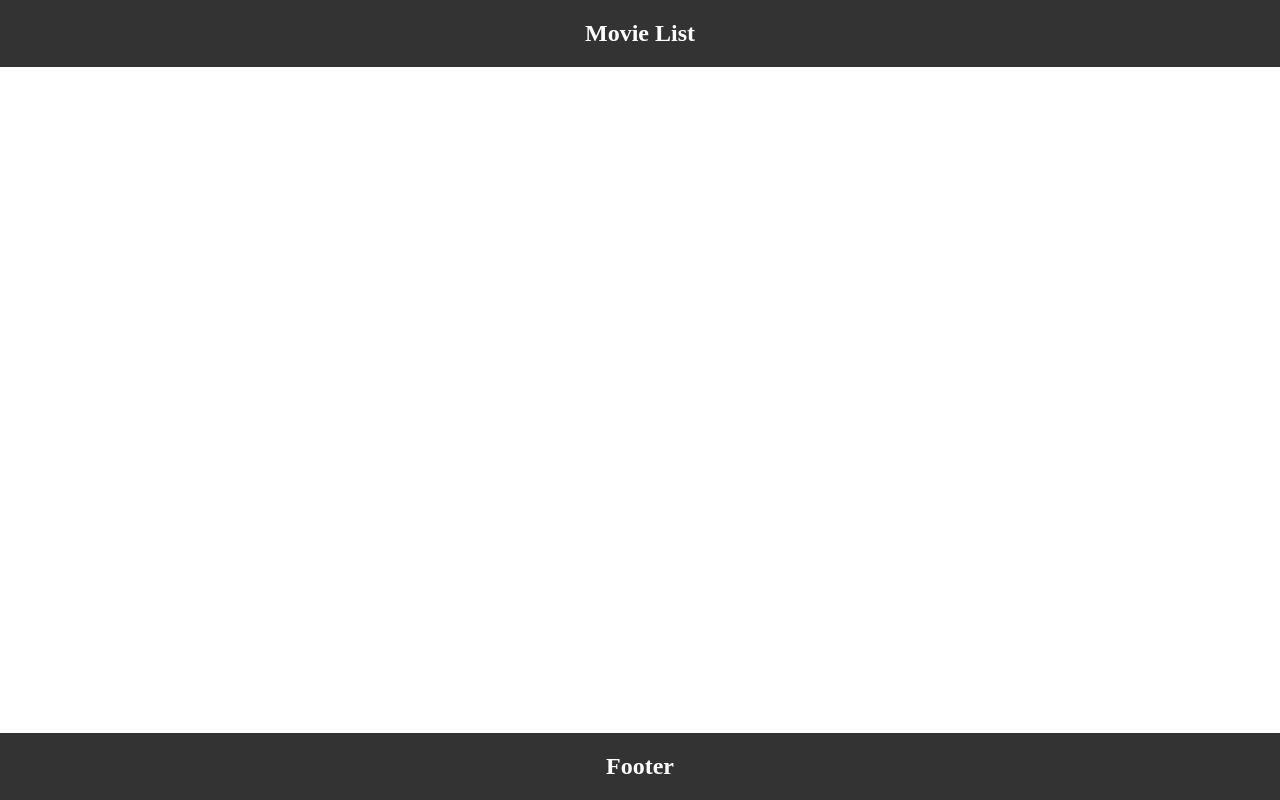
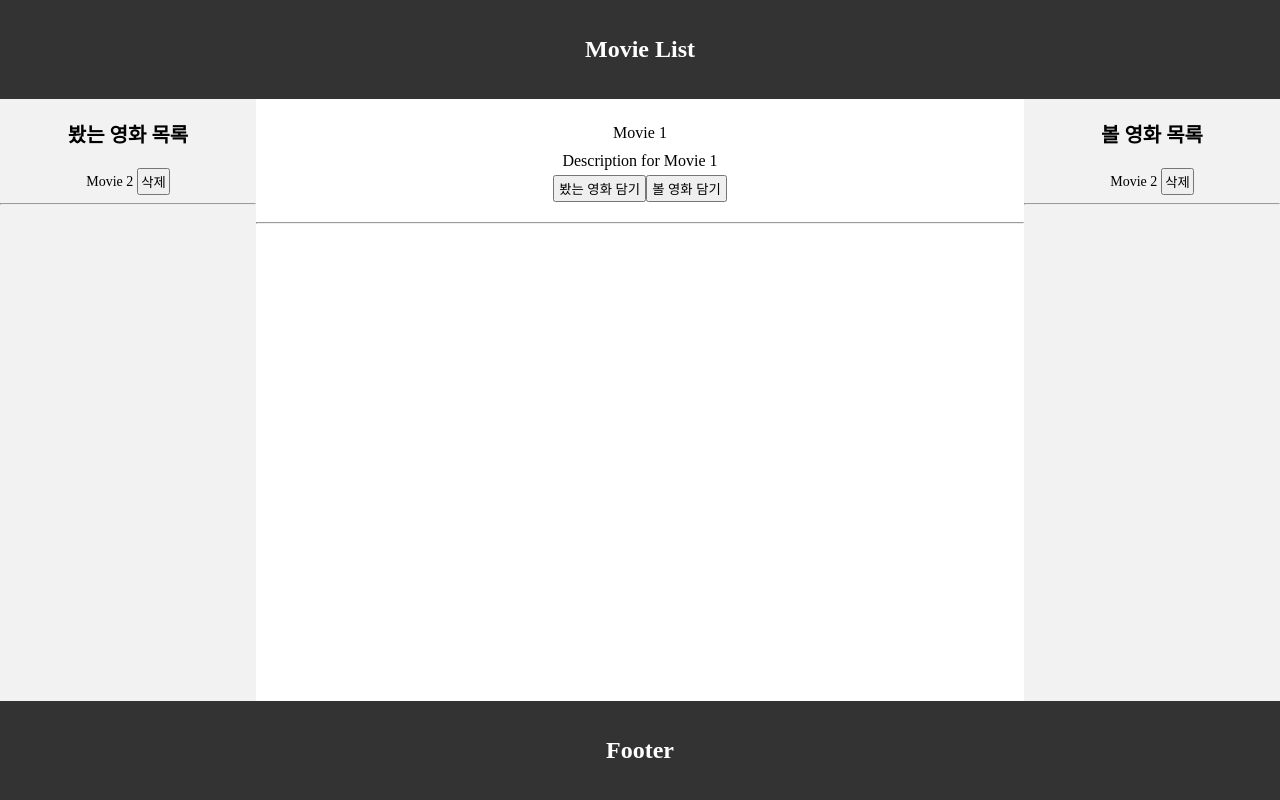
Before and after one commit to Likelion-YeungNam-Univ/12th-fe-session8-assignment, a React (Create React App) app in the folder fe8/: page / in a window 1280 px wide. Built offline with nearby package versions, Linux system fonts and the light colour scheme.

Commit message:
design: 레이아웃 배치 완료

```diff
--- a/fe8/src/App.js
+++ b/fe8/src/App.js
@@ -1,5 +1,7 @@
 import styled from 'styled-components';
 import './App.css'
+import SelectedMovies from './components/SelectedMovies';
+import MovieList from './components/MovieList';
 
 function App() {
 
@@ -26,39 +28,38 @@ function App() {
 
 
   return (
-    <div>
+    <ContentsContainer>
       <Header>Movie List</Header>
 
-
-      <div>
-
+      <MainContainer>
         {/* 봤는 영화 목록 */}
-
+        <SelectedMovies title='봤는 영화 목록'></SelectedMovies>
 
         {/* 영화목록 */}
-
-
+        <Main>
+          <MovieList></MovieList>
+        </Main>
 
         {/* 볼 영화 목록 */}
-
-
-      </div>
-
+        <SelectedMovies title='볼 영화 목록'></SelectedMovies>
+      </MainContainer>
 
       <Footer>Footer</Footer>
-    </div>
+    </ContentsContainer>
   );
 }
 
 // Header와 Footer 공통 스타일
 const commonStyles = `
-  height: fit-content;
+  flex: 1; // 세로 폭 설정
   width: 100%;
   background-color: #333333;
   color: white;
-  padding: 20px 0;
-  text-align: center;
+  padding: 12px 0;
 
+  display: flex;
+  justify-content: center;
+  align-items: center;
 `
 const Header=styled.h2`
  ${commonStyles}
@@ -66,8 +67,27 @@ const Header=styled.h2`
 const Footer=styled.h2`
   ${commonStyles}
 
-  position: fixed;
+  /* position: fixed; */
   bottom: 0;
 `
 
+const MainContainer=styled.div`
+  display: flex;
+  /* height: 100%; */
+  flex: 8; // 세로 폭 설정
+`
+
+const Main=styled.div`
+  height: 100%;
+  flex: 6; // 가로 폭 설정
+  overflow-y: scroll;
+
+`
+const ContentsContainer=styled.div`
+display: flex;
+flex-direction: column;
+height: 100vh;
+`
+
+
 export default App;
--- /dev/null
+++ b/fe8/src/components/MovieInfo.js
@@ -0,0 +1,40 @@
+import styled from 'styled-components';
+
+function MovieInfo(){
+
+    return(
+        <MovieList>
+            <MovieItem>
+                <MovieTitle>Movie 2</MovieTitle>
+                <Button>삭제</Button>
+            </MovieItem>
+
+            <hr></hr>
+
+        </MovieList>
+
+    )
+
+}
+
+const MovieList=styled.div`
+    display: flex;
+    flex-direction: column;
+`
+
+const MovieTitle=styled.div`
+  font-size: 14px;
+`
+const MovieItem=styled.div`
+  display: flex;
+  justify-content: center;
+  align-items: center;
+  padding-bottom: 8px;
+`
+const Button=styled.button`
+    padding: 2px;
+    margin-left: 4px;
+`
+
+
+export default MovieInfo;
--- /dev/null
+++ b/fe8/src/components/MovieList.js
@@ -0,0 +1,29 @@
+import styled from 'styled-components';
+
+
+function MovieList(){
+
+    return(
+        <MovieContainer>
+            <p>Movie 1</p>
+            <p>Description for Movie 1</p>
+
+            <Button>봤는 영화 담기</Button>
+            <Button>볼 영화 담기</Button>
+            <hr></hr>
+        </MovieContainer>
+    )
+}
+
+
+const MovieContainer=styled.div`
+    padding: 20px 0;
+    text-align: center;
+    line-height: 28px;
+`
+const Button=styled.button`
+    padding: 2px 4px;
+    margin-bottom: 20px;
+`
+
+export default MovieList;
--- /dev/null
+++ b/fe8/src/components/SelectedMovies.js
@@ -0,0 +1,33 @@
+import styled from 'styled-components';
+import MovieInfo from './MovieInfo';
+
+
+function SelectedMovies({title}){
+
+    return(
+        <SideContainer>
+            <Title>{title}</Title>
+
+            <MovieInfo></MovieInfo>
+        </SideContainer>
+    )
+}
+
+
+// 양쪽 섹션
+const SideContainer=styled.div`
+  flex: 2;
+  background-color: #f2f2f2;
+  /* height: 100%; */
+  text-align: center;
+  /* overflow-y: scroll; */
+
+`
+
+const Title=styled.div`
+  font-weight: bold;
+  font-size: 20px;
+  padding: 20px 0;
+`
+
+export default SelectedMovies;
```
